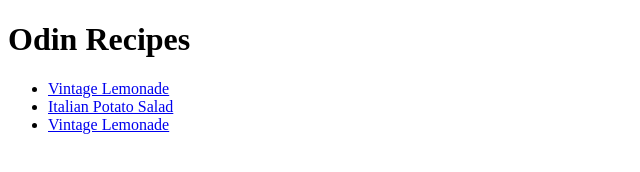
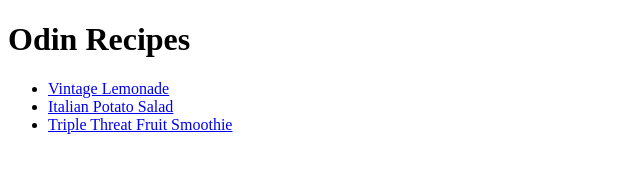
Before and after one commit to MsftKing/Recipe-odin, a plain HTML site: page index.html in a window 1280 px wide. Shown: the full height of the page, 0-640 px from the left. Drawn offline with Linux system fonts and the light colour scheme.

Commit message:
changed final recipe index

```diff
--- a/index.html
+++ b/index.html
@@ -11,7 +11,7 @@
   <ul>
   <li><a href="recipes/vintageLemonade.html">Vintage Lemonade</a></li>
   <li><a href="recipes/italianPotatoSalad.html">Italian Potato Salad </a></li>
-  <li><a href="recipes/tripleThreatFruitSmoothie.html">Vintage Lemonade</a></li>
+  <li><a href="recipes/tripleThreatFruitSmoothie.html">Triple Threat Fruit Smoothie</a></li>
  </ul>
 </body>
 </html>
```
